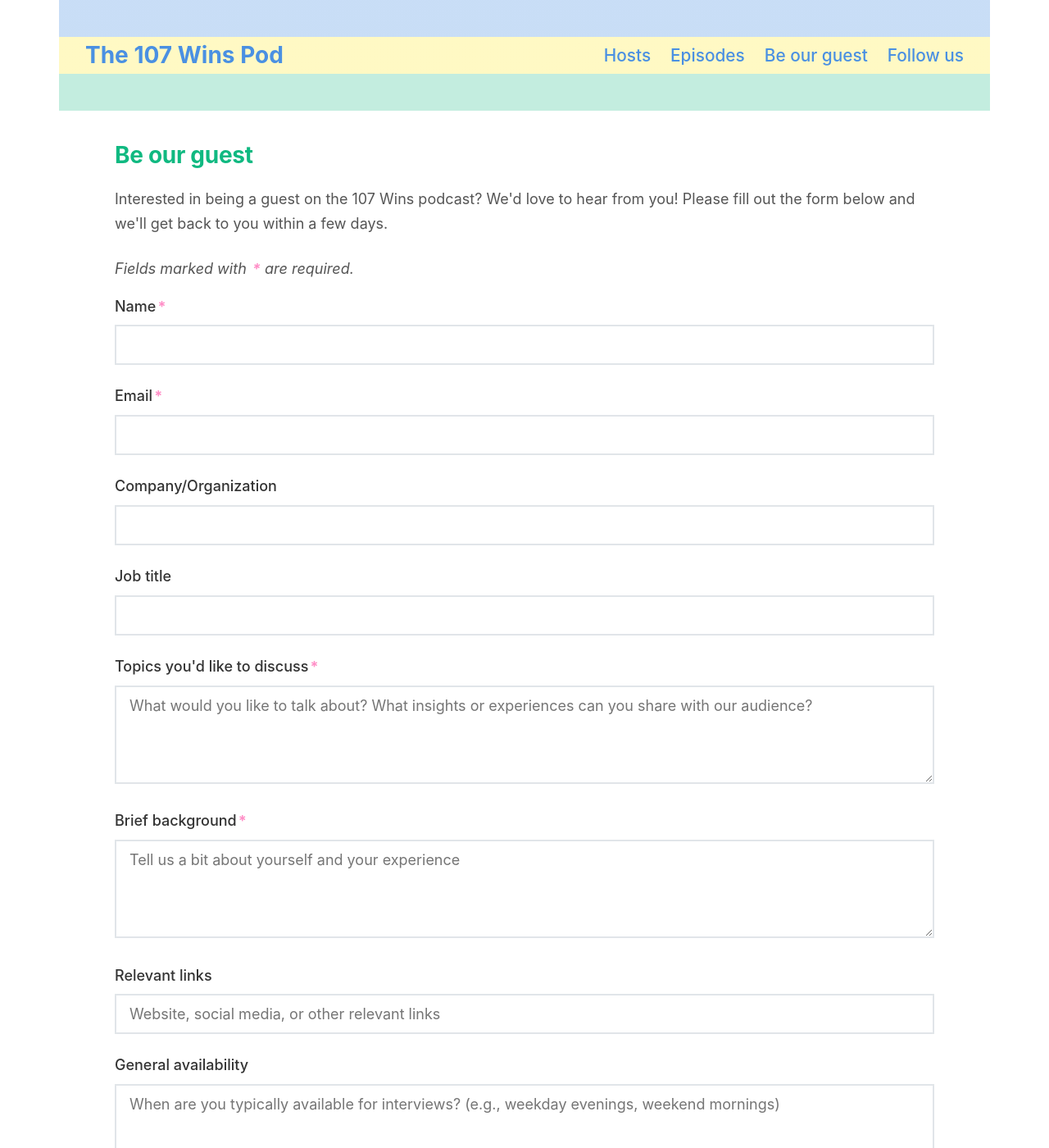
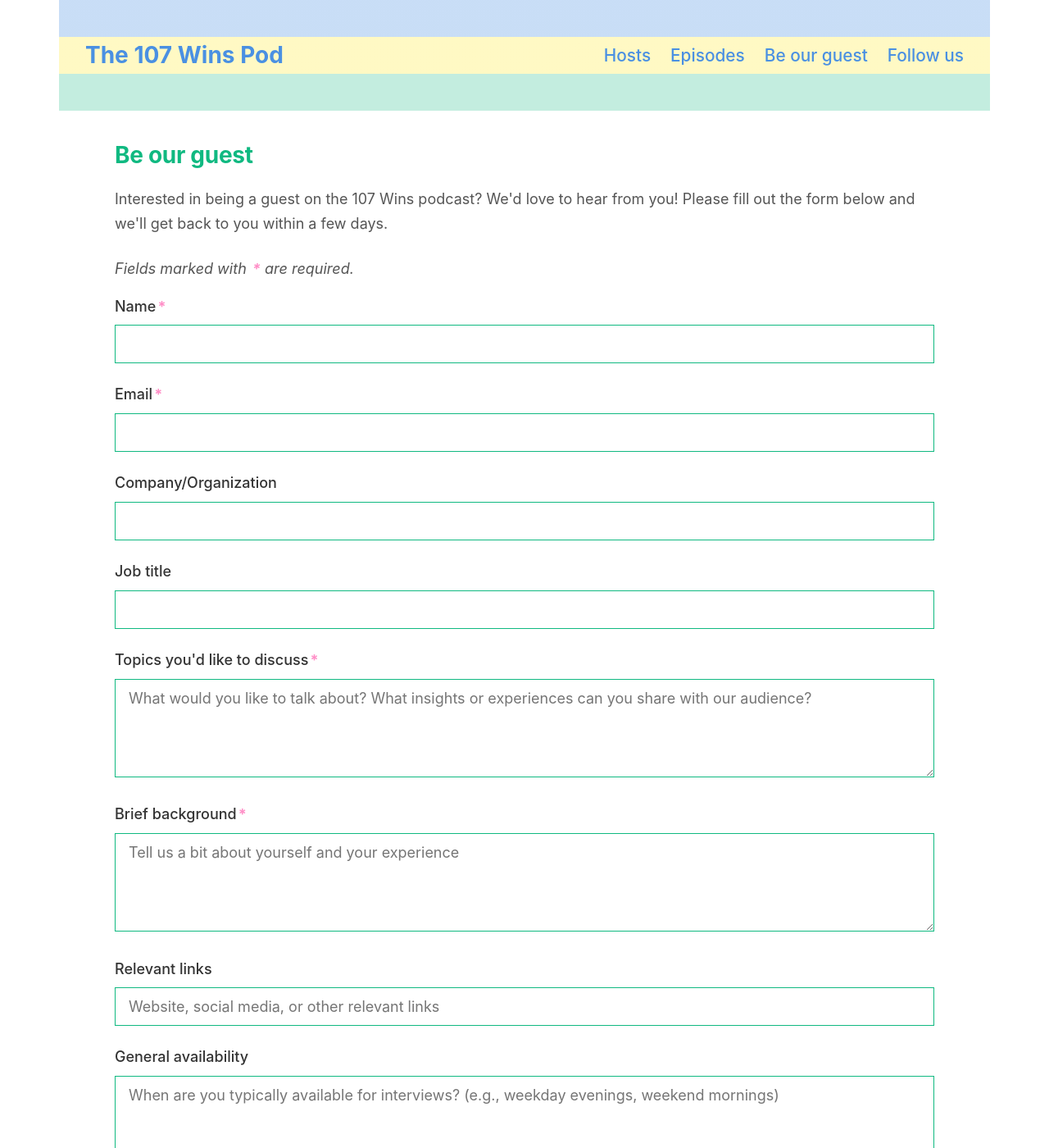
Before and after one commit to djpardis/djpardis.github.io, a Jekyll site: the page guest-request.html, which Jekyll copies as it is, in a window 1280 px wide and 1400 px high. Shown: the whole window at 82% size. Built offline with Jekyll 4.4.1, drawn with Linux system fonts in a browser that asks for light colours.

Commit message:
Standardize button heights and form styling: consistent 48px height, green 1px borders

```diff
--- a/107wins.html
+++ b/107wins.html
@@ -30,7 +30,7 @@
   <link rel="icon" type="image/png" sizes="16x16" href="/pod_favicon/favicon-16x16.png?v=4">
   <link rel="apple-touch-icon" sizes="180x180" href="/pod_favicon/apple-touch-icon.png?v=4">
 
-  <link rel="stylesheet" href="/public/css/107wins-shared.css?v=7">
+  <link rel="stylesheet" href="/public/css/107wins-shared.css?v=8">
 
   <!-- Structured Data for Site Hierarchy -->
   <script type="application/ld+json">
--- a/public/css/107wins-shared.css
+++ b/public/css/107wins-shared.css
@@ -288,12 +288,12 @@
 
 .newsletter-input {
   flex: 1;
-  padding: 14px 16px;
-  border: 2px solid #e5e5e5;
+  padding: 12px 16px;
+  border: 1px solid #10B981;
   font-size: 1.125rem;
   font-family: -apple-system, BlinkMacSystemFont, "Segoe UI", Roboto, "Helvetica Neue", Arial, sans-serif;
   min-width: 0;
-  height: 52px;
+  height: 48px;
   box-sizing: border-box;
   border-radius: 0;
 }
@@ -305,7 +305,7 @@
 }
 
 .newsletter-button {
-  padding: 14px 28px;
+  padding: 12px 24px;
   background: #4A90E2;
   color: white;
   border: none;
@@ -317,7 +317,7 @@
   white-space: nowrap;
   text-decoration: none;
   display: inline-block;
-  height: 52px;
+  height: 48px;
   box-sizing: border-box;
   border-radius: 0;
 }
@@ -359,7 +359,7 @@
 input, textarea {
   width: 100%;
   padding: 12px 16px;
-  border: 2px solid #e1e5e9;
+  border: 1px solid #10B981;
   font-size: 1.125rem;
   font-family: -apple-system, BlinkMacSystemFont, "Segoe UI", Roboto, "Helvetica Neue", Arial, sans-serif;
 }
@@ -384,6 +384,12 @@
   transition: all 0.3s ease;
   font-size: 1.125rem;
   font-family: -apple-system, BlinkMacSystemFont, "Segoe UI", Roboto, "Helvetica Neue", Arial, sans-serif;
+  height: 48px;
+  box-sizing: border-box;
+  border-radius: 0;
+  display: inline-block;
+  text-decoration: none;
+  white-space: nowrap;
 }
 
 button:hover {
@@ -456,12 +462,15 @@
   color: white;
   text-decoration: none;
   border: none;
-  border-radius: 4px;
+  border-radius: 0;
   font-weight: normal;
   font-size: 1.125rem;
   font-family: -apple-system, BlinkMacSystemFont, "Segoe UI", Roboto, "Helvetica Neue", Arial, sans-serif;
   transition: all 0.3s ease;
   white-space: nowrap;
+  height: 48px;
+  box-sizing: border-box;
+  cursor: pointer;
 }
 
 .social-item .cta-button:hover {
```
